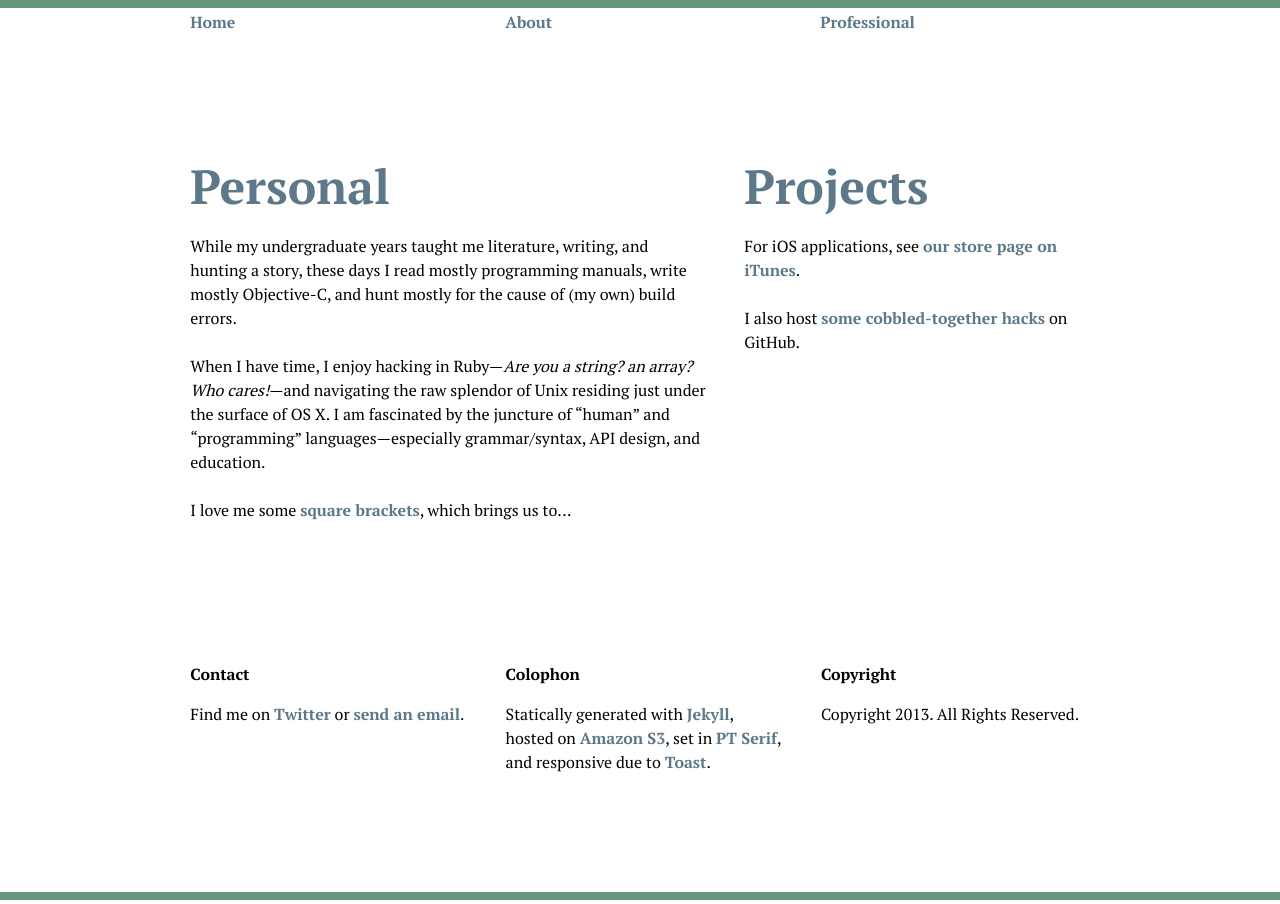
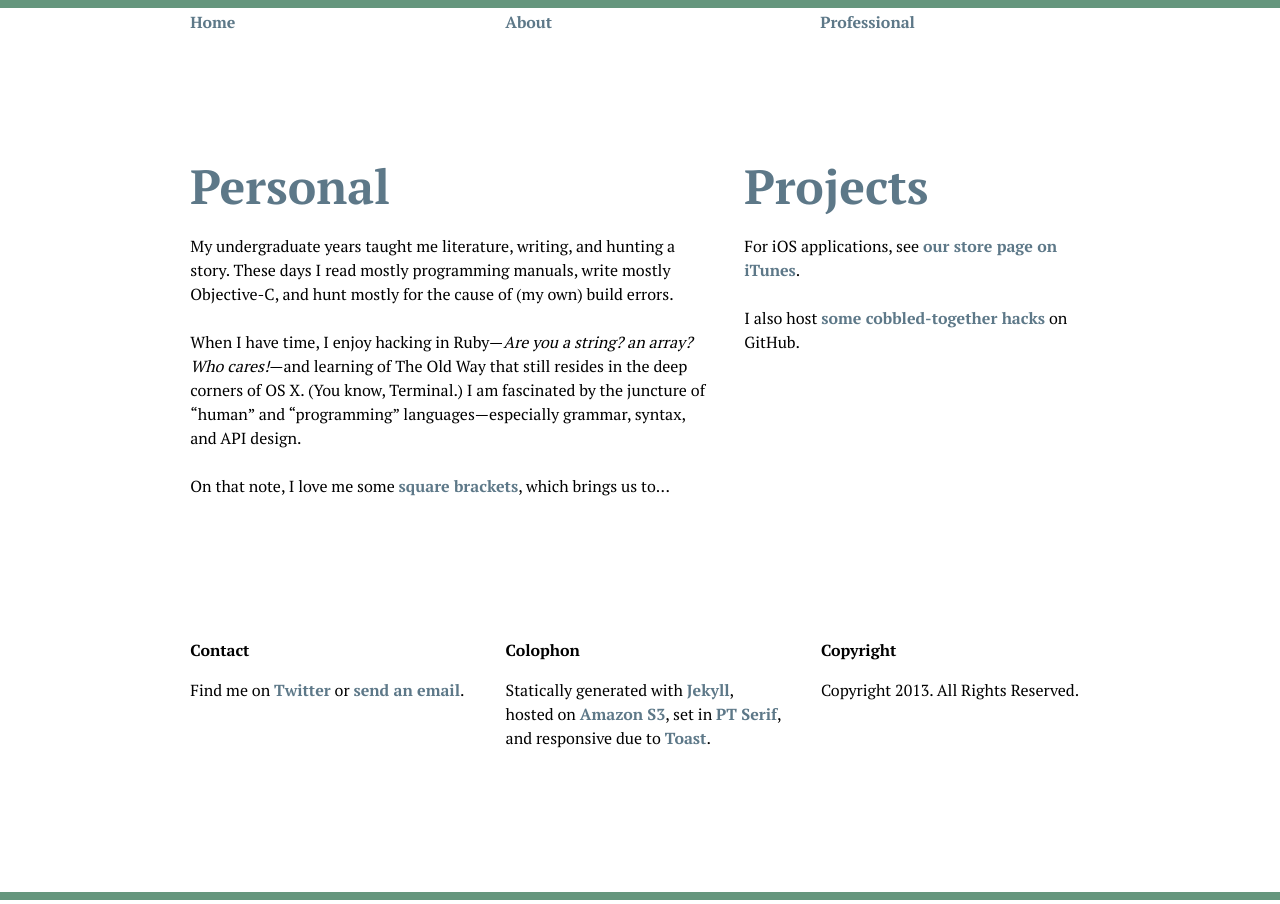
Before and after one commit to ebsen/ebsen.me, a Jekyll site: the page built from about/index.html, in a window 1280 px wide. Built offline with Jekyll 4.4.1, drawn with Linux system fonts in a browser that asks for light colours.

Commit message:
Further copy edits

```diff
--- a/about/index.html
+++ b/about/index.html
@@ -4,9 +4,9 @@ title: About
 ---
 <div class="grid-7">
 	<h1 id="Personal">Personal</h1>
-	<p>While my undergraduate years taught me literature, writing, and hunting a story, these days I read mostly programming manuals, write mostly Objective-C, and hunt mostly for the cause of (my own) build errors.</p>
-	<p>When I have time, I enjoy hacking in Ruby&#8212;<em>Are you a string? an array? Who cares!</em>&#8212;and navigating the raw splendor of Unix residing just under the surface of OS X. I am fascinated by the juncture of &#8220;human&#8221; and &#8220;programming&#8221; languages&#8212;especially grammar/syntax, API design, and education.</p>
-	<p>I love me some <a href="/professional">square brackets</a>, which brings us to...</p>
+	<p>My undergraduate years taught me literature, writing, and hunting a story. These days I read mostly programming manuals, write mostly Objective-C, and hunt mostly for the cause of (my own) build errors.</p>
+	<p>When I have time, I enjoy hacking in Ruby&#8212;<em>Are you a string? an array? Who cares!</em>&#8212;and learning of The Old Way that still resides in the deep corners of OS X. (You know, Terminal.) I am fascinated by the juncture of &#8220;human&#8221; and &#8220;programming&#8221; languages&#8212;especially grammar, syntax, and API design.</p>
+	<p>On that note, I love me some <a href="/professional">square brackets</a>, which brings us to...</p>
 </div>
 
 <div class="grid-5">
--- a/professional/index.html
+++ b/professional/index.html
@@ -18,6 +18,6 @@ title: Professional
 <div class="grid-5">
 	<h1 id="education">Education</h1>
 	<p>I&#8217;m an <a href="http://pragmaticstudio.com/alumni/erik">alumnus of the Pragmatic Studio for iOS</a>.</p>
-	<p>Prior to that, I completed the <a href="http://catalog.sdstate.edu/preview_program.php?catoid=18&poid=2763&returnto=1320">core course requirements of the Computer Science minor</a> from South Dakota State University with a GPA of 4.0.</p>
+	<p>Prior to that, I completed the <a href="http://catalog.sdstate.edu/preview_program.php?catoid=18&poid=2763&returnto=1320">core course requirements of the Computer Science minor</a> from South Dakota State University with a 4.0 GPA.</p>
 	<p>Prior to <em>that</em>, I earned two Bachelor of Arts degrees from the same university: one in journalism, the other in English literature. (I am still recovering from these. It&#8217;s a battle every day.)</p>
 </div>
```
